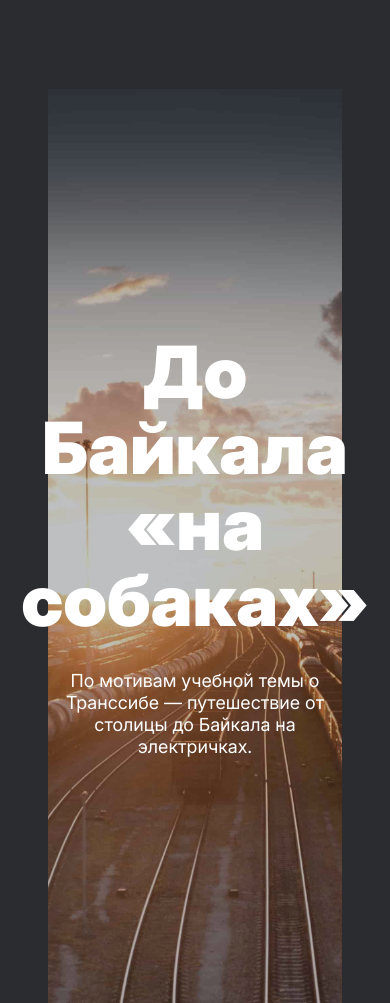
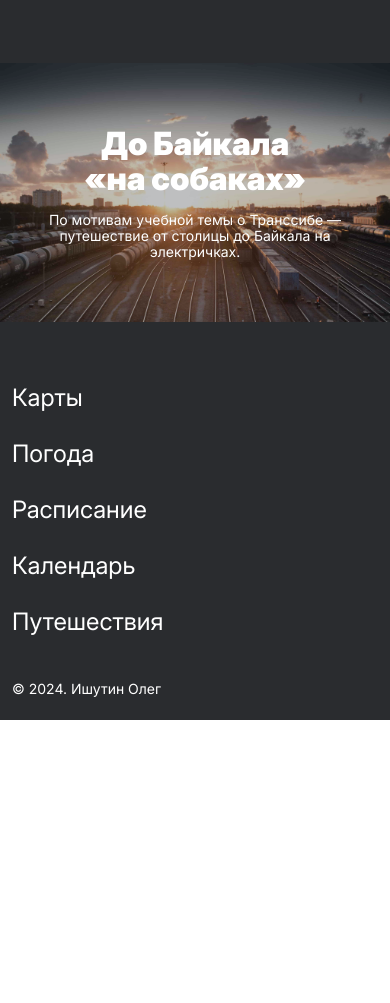
Before and after one commit to R3dKar/www-travel-in-russia, a plain HTML site: page index.html in a window 390 px wide. Shown: the part 10299-11302 px from the top of the page. After the commit the page ends 11019 px from the top, so only its background shows below. Drawn offline with Linux system fonts and the light colour scheme.

Commit message:
Адаптивность блока cover

```diff
--- a/blocks/cover/__background/cover__background.css
+++ b/blocks/cover/__background/cover__background.css
@@ -1,7 +1,6 @@
 .cover__background {
   justify-self: stretch;
   align-self: stretch;
-  object-fit: cover;
 
   grid-row: 1 / span 2;
   grid-column: 1;
--- a/blocks/cover/__subtitle/cover__subtitle.css
+++ b/blocks/cover/__subtitle/cover__subtitle.css
@@ -1,6 +1,7 @@
 .cover__subtitle {
   max-width: 360px;
-  margin: 0 0 245px;
+  margin: 0;
+  align-self: start;
 
   grid-row: 2;
   grid-column: 1;
@@ -12,3 +13,13 @@
   font-size: 18px;
   font-weight: normal;
 }
+
+@media screen and (max-width: 768px) {
+  .cover__subtitle {
+    max-width: unset;
+    margin: 0 16px;
+
+    line-height: 16px;
+    font-size: 14px;
+  }
+}
--- a/blocks/cover/__title/cover__title.css
+++ b/blocks/cover/__title/cover__title.css
@@ -1,6 +1,7 @@
 .cover__title {
   max-width: 560px;
-  margin: 245px 0 0;
+  margin: 0;
+  align-self: end;
 
   grid-row: 1;
   grid-column: 1;
@@ -12,3 +13,13 @@
   font-size: 72px;
   font-weight: 900;
 }
+
+@media screen and (max-width: 768px) {
+  .cover__title {
+    max-width: unset;
+    margin: 0 16px;
+
+    line-height: 35px;
+    font-size: 32px;
+  }
+}
--- a/blocks/cover/cover.css
+++ b/blocks/cover/cover.css
@@ -9,3 +9,23 @@
   color: white;
   text-decoration: none;
 }
+
+@media screen and (max-width: 1280px) {
+  .cover {
+    margin: 92px 0 0;
+  }
+}
+
+@media screen and (max-width: 1024px) {
+  .cover {
+    margin: 90px 0 0;
+  }
+}
+
+@media screen and (max-width: 768px) {
+  .cover {
+    margin: 66px 0 0;
+
+    row-gap: 16px;
+  }
+}
--- a/index.html
+++ b/index.html
@@ -223,7 +223,7 @@
 
         <a class="cover" href="https://stampsy.com/na-elektrichkakh-do-baikala" target="_blank">
           <h2 class="cover__title">
-            До Байкала «на собаках»
+            До Байкала «на&nbsp;собаках»
           </h2>
 
           <h3 class="cover__subtitle">
```
